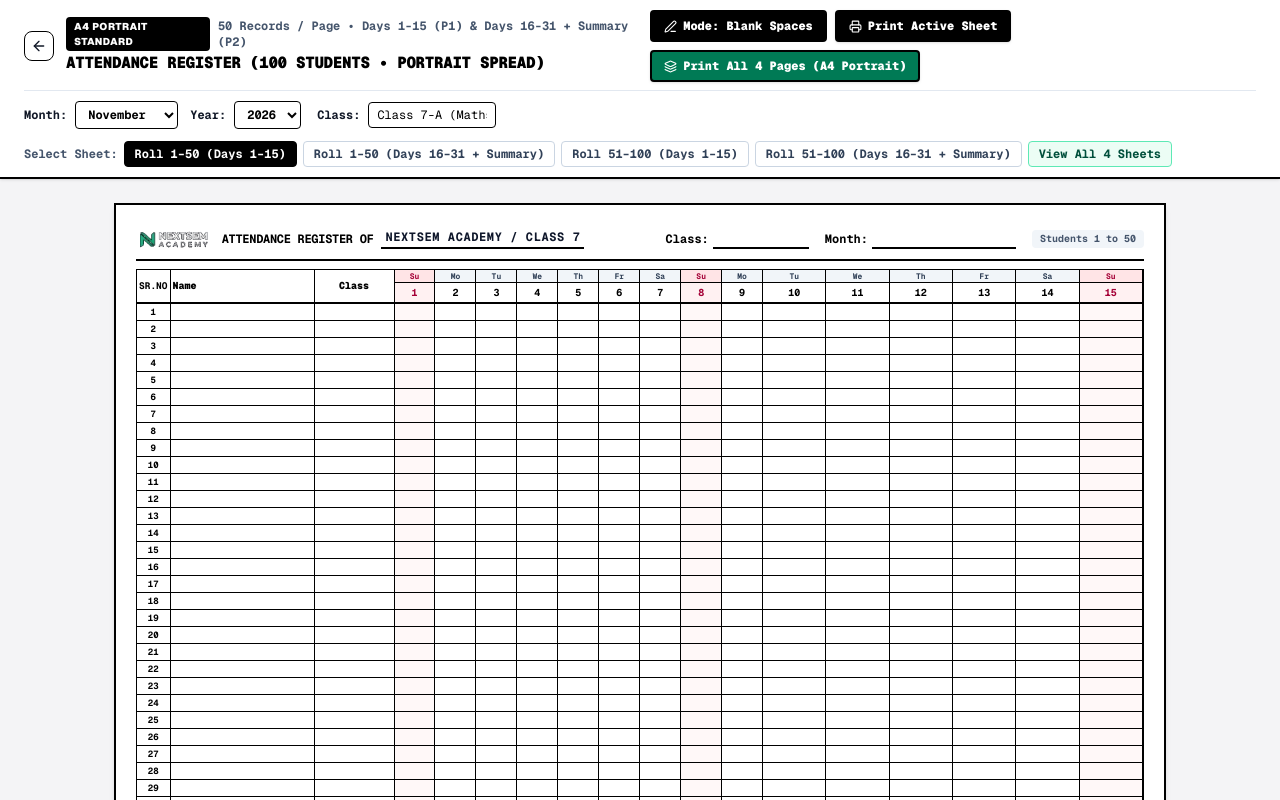
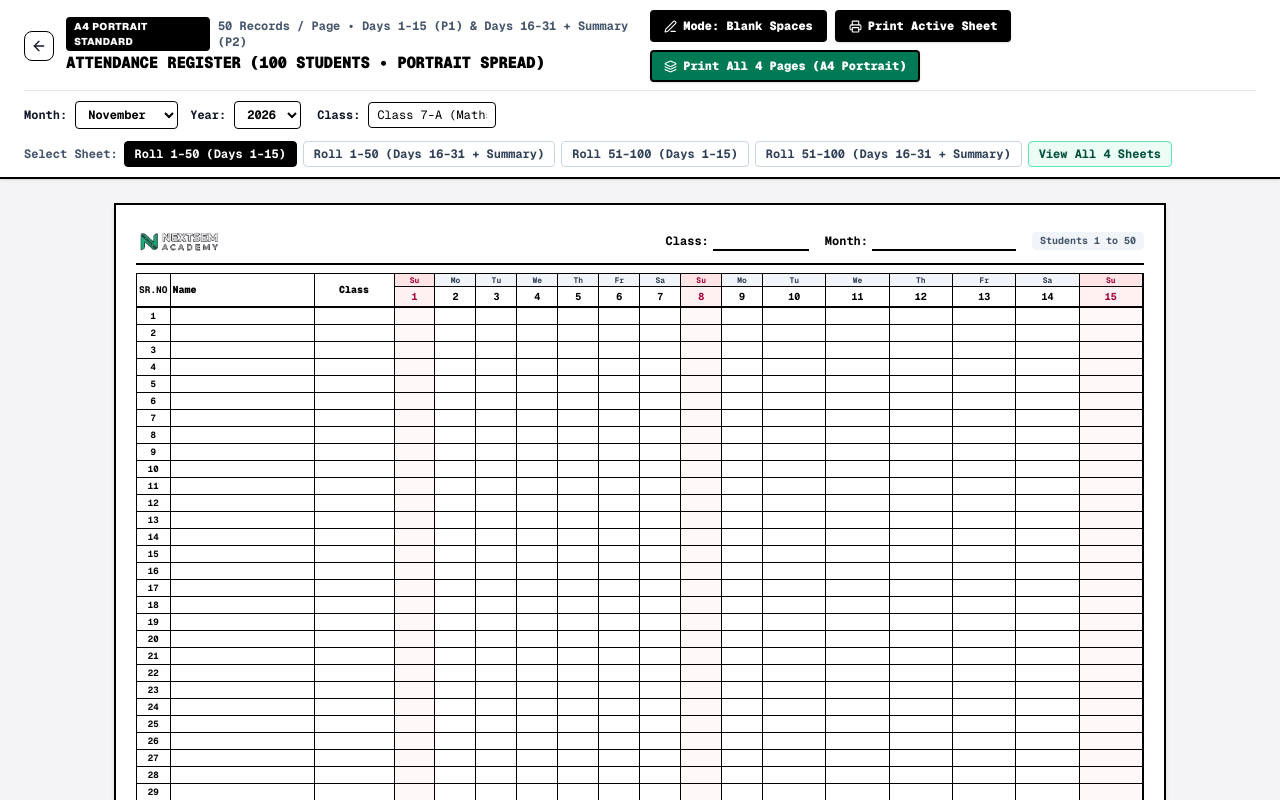
Before and after one commit to nextsemorg/NextSemWorksheet, a Next.js app: page /attendance in a window 1280 px wide. Shown: the top 800 px of the page. Built offline with nearby package versions, Linux system fonts and the light colour scheme.

Commit message:
chore: remove ATTENDANCE REGISTER OF NEXTSEM ACADEMY text keeping clean NextSem logo

```diff
--- a/src/components/AttendanceRegisterStudio.tsx
+++ b/src/components/AttendanceRegisterStudio.tsx
@@ -129,19 +129,13 @@ export default function AttendanceRegisterStudio() {
         <div className="mb-2 pb-1.5 border-b-2 border-black">
           <div className="flex items-center justify-between gap-2 sm:gap-4 text-xs font-bold font-mono">
 
-            {/* Left: NextSem Logo & "ATTENDANCE REGISTER OF" & institution line */}
-            <div className="flex items-center gap-2 min-w-0 flex-1">
+            {/* Left: NextSem Logo only */}
+            <div className="flex items-center gap-2 min-w-0">
               <img
                 src="/nextsem_logo.png"
                 alt="NextSem Academy"
-                className="h-6 sm:h-7 w-auto object-contain shrink-0"
+                className="h-7 sm:h-8 w-auto object-contain shrink-0"
               />
-              <span className="tracking-tight uppercase whitespace-nowrap text-[11px] sm:text-xs">
-                ATTENDANCE REGISTER OF
-              </span>
-              <span className="border-b-2 border-black px-1 pb-0.5 tracking-wider uppercase text-[11px] sm:text-xs whitespace-nowrap text-slate-900">
-                {institutionName}
-              </span>
             </div>
 
             {/* Right: Class: ____  Month: _____ [Batch Badge] */}
```
Also changed, not shown: public/current_header_check.png, 1 other file (tests, documents, lock files or other folders).
